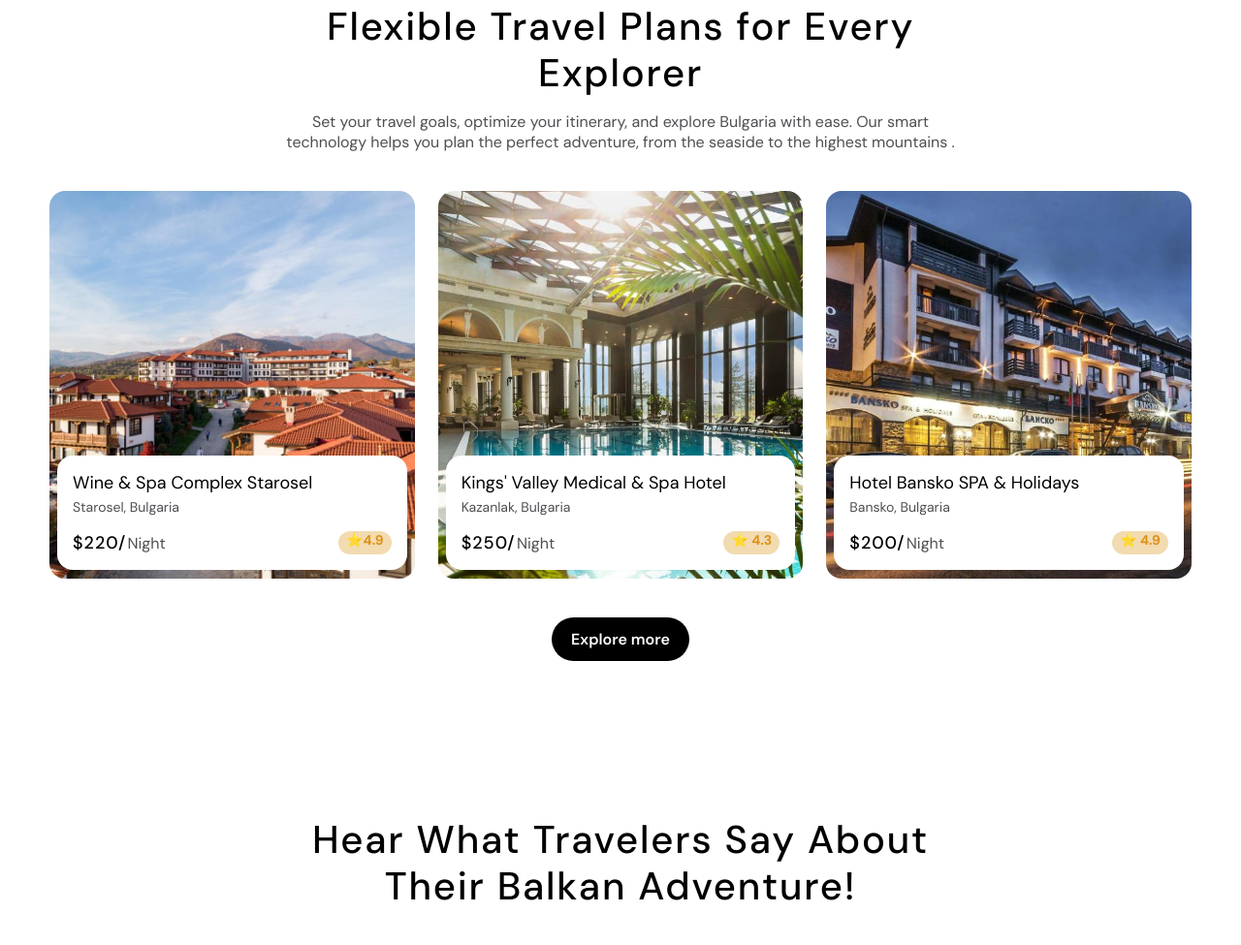
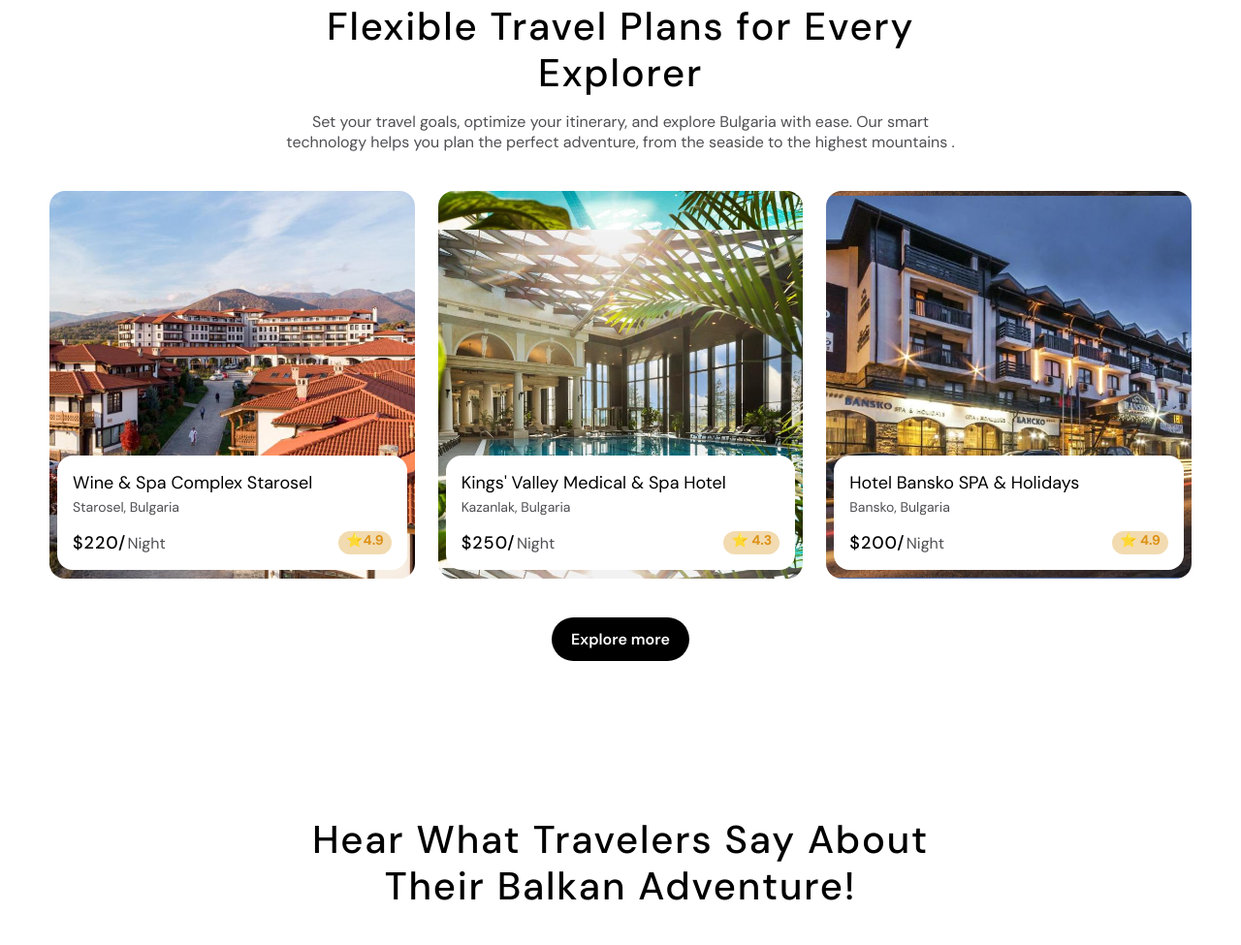
Before and after one commit to nikolai-dimitrov/Sirma-Html-Project-Exam, a plain HTML site: page src/index.html in a window 1280 px wide. Shown: the part 2459-3434 px from the top of the page at 97% size. Drawn offline with Linux system fonts and the light colour scheme.

Commit message:
feat: add positioning to cards background img in travel plans section

```diff
--- a/src/public/css/home.css
+++ b/src/public/css/home.css
@@ -288,14 +288,20 @@
 
 .travel-plans #starosel {
 	background-image: url("../img/starosel.jpg");
+	background-position: 50% 90%;
+	background-size: 172%;
 }
 
 .travel-plans #kazanlak {
 	background-image: url("../img/Kings\ Valley.jpg");
+	background-position: 52% 79%;
+	background-size: 139%;
 }
 
 .travel-plans #bansko {
 	background-image: url("../img/hotel\ bansko.jpg");
+	background-position: 53% 79%;
+	background-size: 175%;
 }
 
 .travel-plans button {
```
